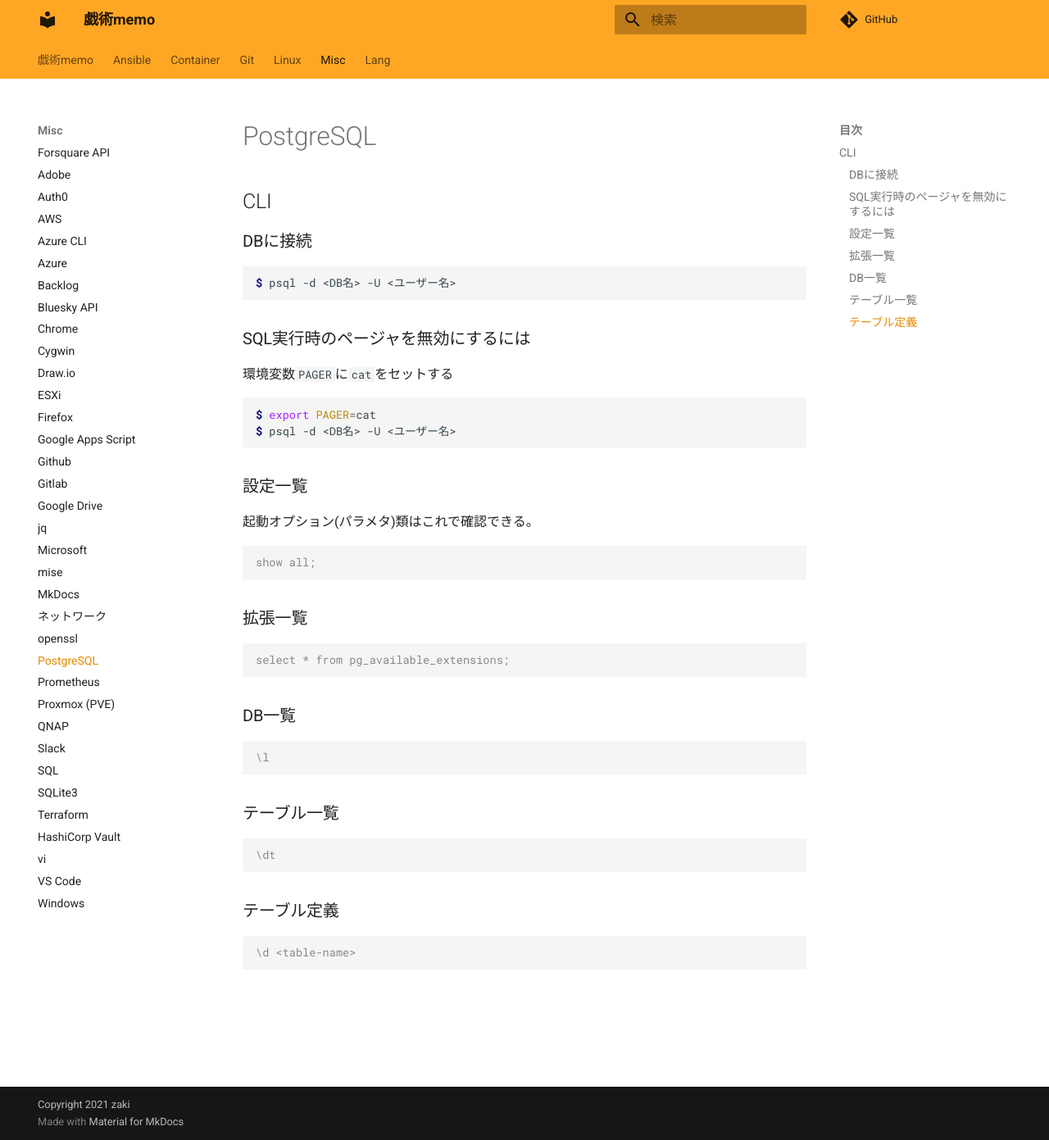
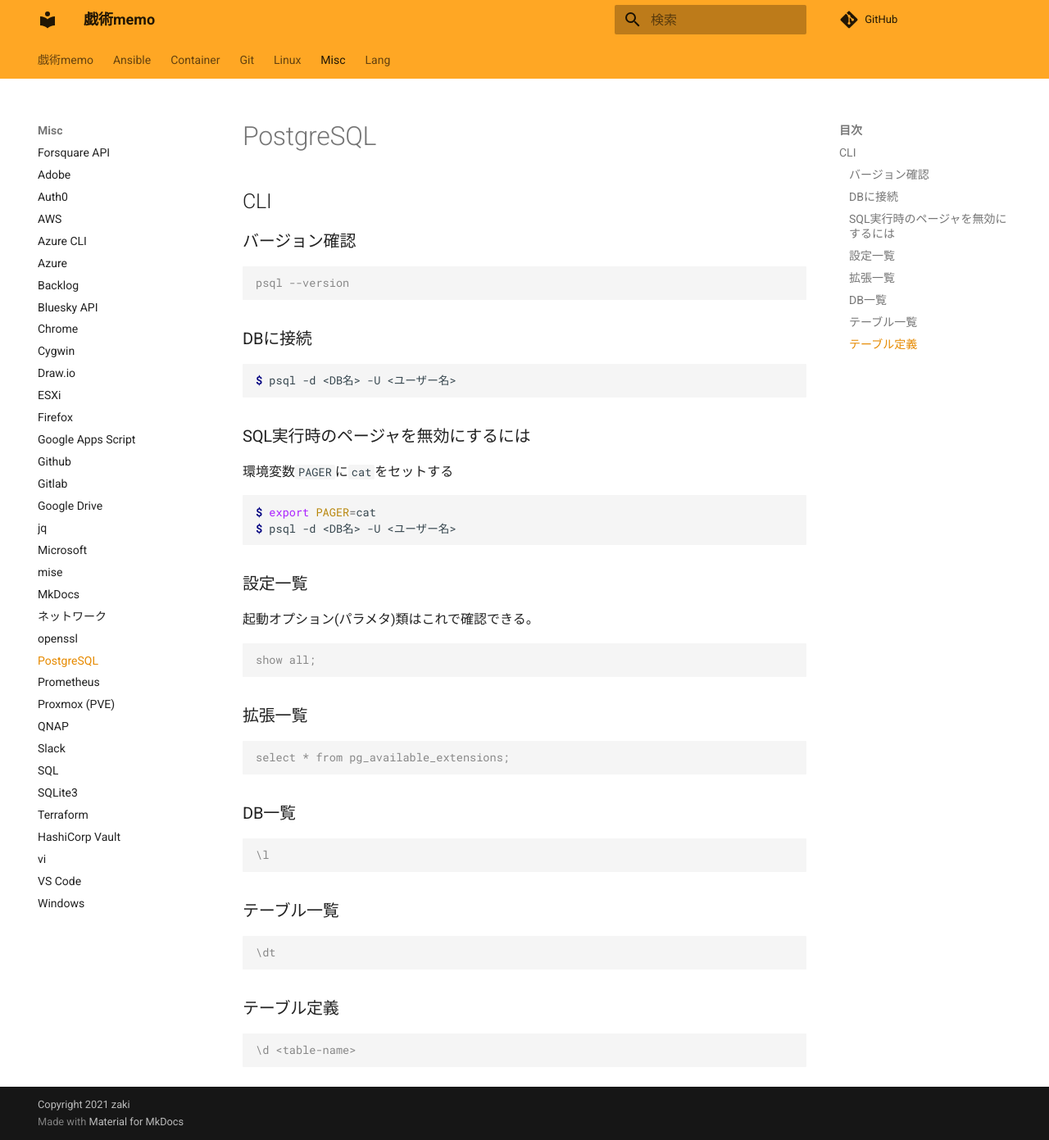
Before and after one commit to zaki-lknr/docs, an MkDocs documentation site: the page built from docs/Misc/postgresql.md, in a window 1280 px wide and 1391 px high. Shown: the whole window at 82% size. Built offline with MkDocs 1.6.1 and Material for MkDocs 9.7.7, drawn with Linux system fonts in a browser that asks for light colours; comment, search, counter and statistics services are not loaded.

Commit message:
add: misc/postgresql: バージョン確認

````diff
--- a/docs/Misc/postgresql.md
+++ b/docs/Misc/postgresql.md
@@ -1,6 +1,12 @@
 # PostgreSQL
 
 ## CLI
+
+### バージョン確認
+
+```console
+psql --version
+```
 
 ### DBに接続
 
````
